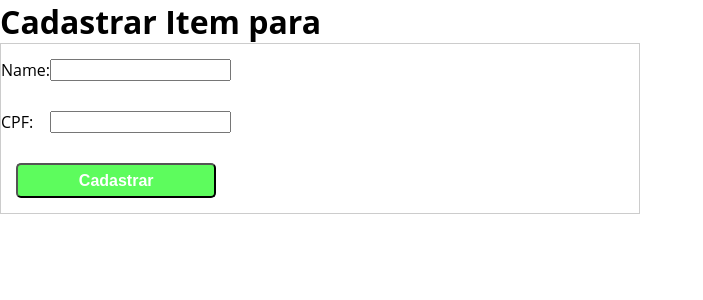
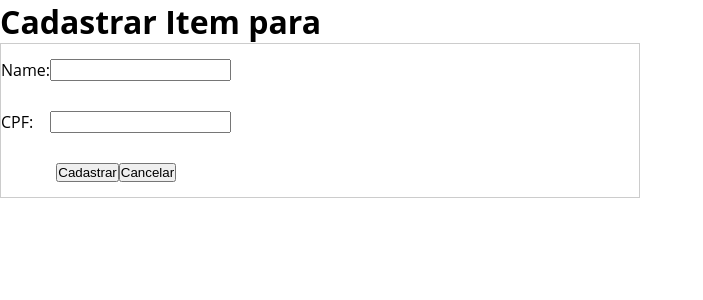
Before and after one commit to MarcosWinicios/breakfast-web, a React (Create React App) app: page /employeeRegistration in a window 1280 px wide. Shown: the top 300 px of the page, without its empty margins (0-703 px from the left). Built offline with nearby package versions, Linux system fonts and the light colour scheme; no server answers.

Commit message:
page navigate

```diff
--- a/src/pages/EmployeeList/index.tsx
+++ b/src/pages/EmployeeList/index.tsx
@@ -1,5 +1,6 @@
 import axios from "axios";
 import { useEffect, useState } from "react";
+import { Link } from "react-router-dom";
 import EmployeeItem from "../../components/EmployeeItem";
 import { BASE_URL } from "../../services/request";
 import { EmployeePage } from "../../types/employee";
@@ -24,6 +25,9 @@ const EmployeeList = () => {
     return (
         <>
             <h1>Lista de Colaboradores</h1>
+            <Link to="/employeeRegistration">
+                Cadastrar Colaborador
+            </Link>
             <ul>
                 {page.content?.map(employee => (
                     <li key={employee.id} >
--- a/src/pages/EmployeeRegistration/index.tsx
+++ b/src/pages/EmployeeRegistration/index.tsx
@@ -47,7 +47,12 @@ const EmployeeRegistration = () => {
                         />
                     </div>
                     <div className="input-block button-container">
-                        <input type="submit" id="name" value="Cadastrar" />
+                        <button type="submit">
+                            Cadastrar
+                        </button>
+                        <button onClick={() => navigate("/employees")}>
+                            Cancelar
+                        </button>
                     </div>
                 </form>
             </section>
```
